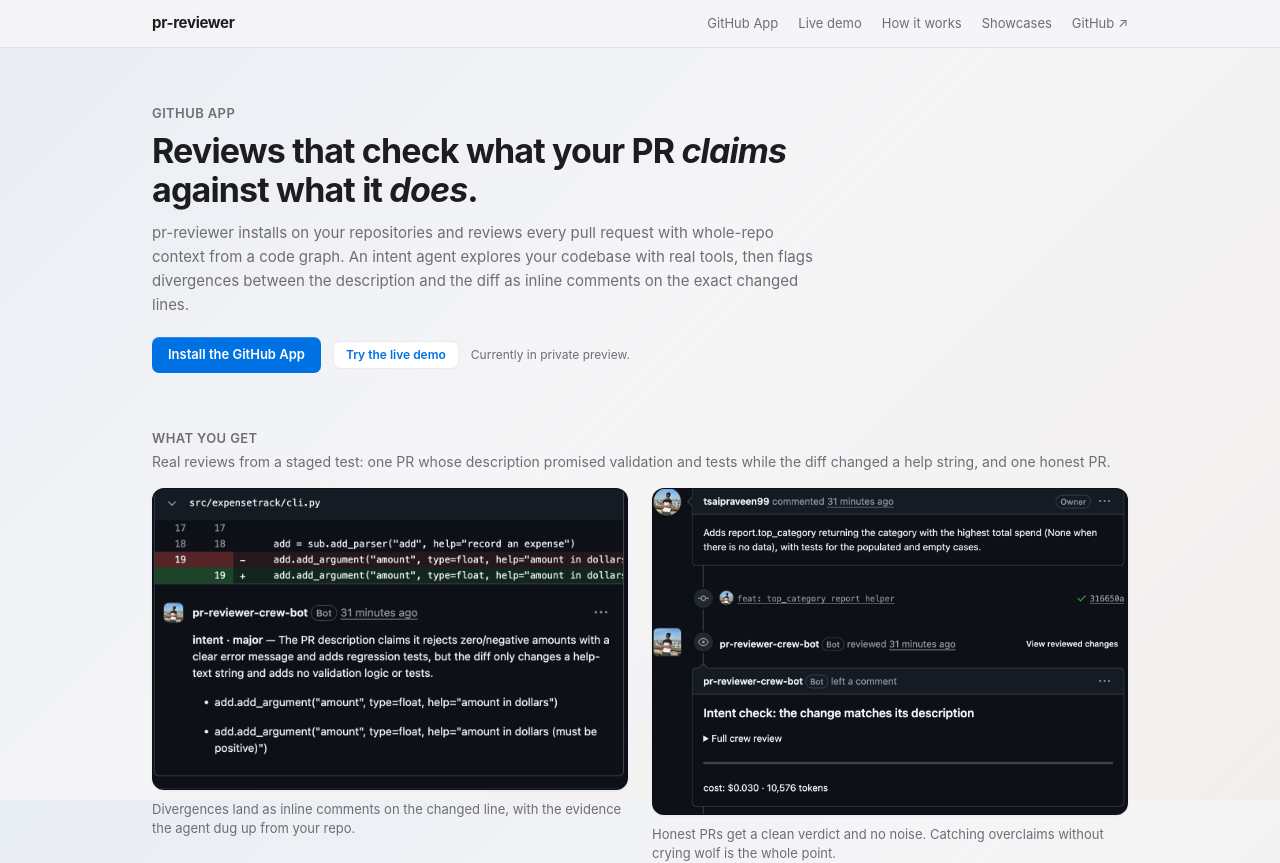
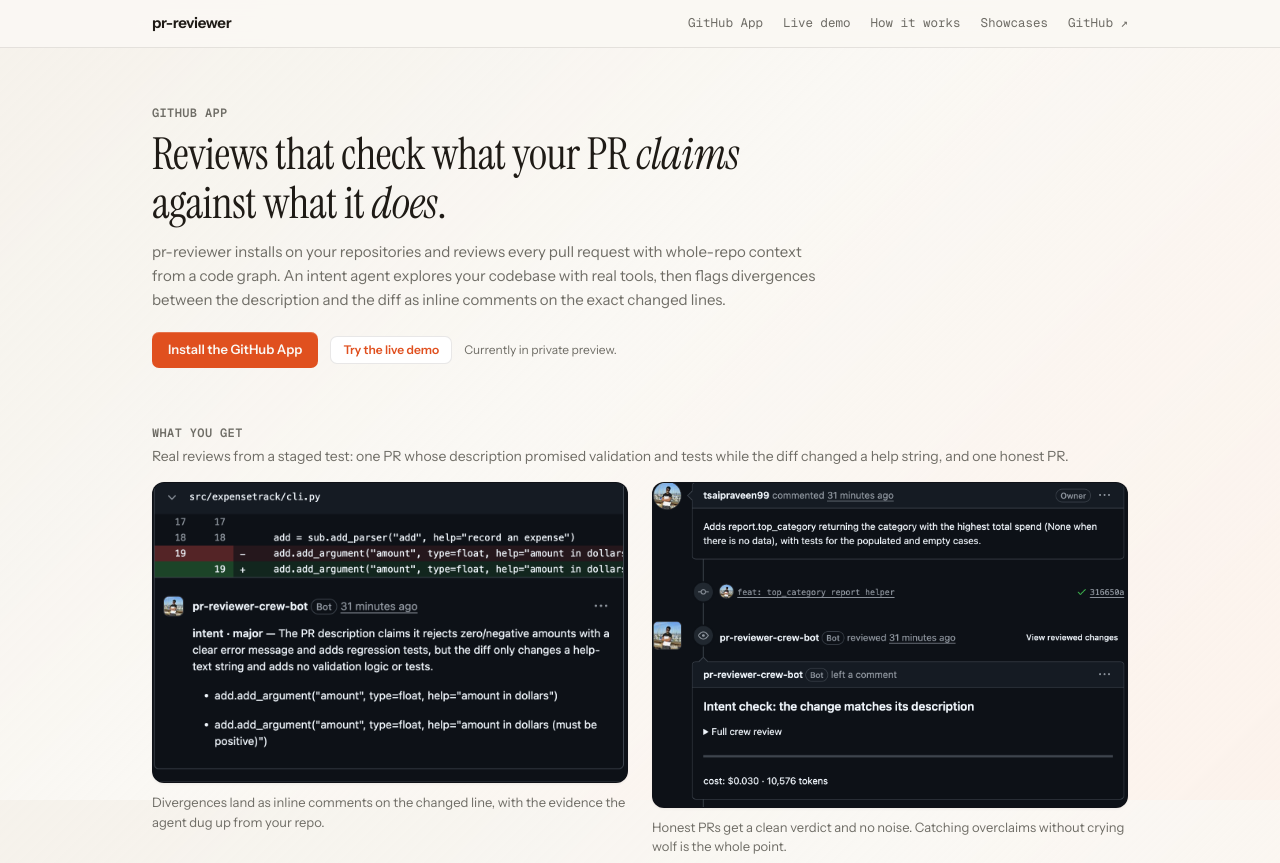
Before and after one commit to tsaipraveen99/pr-reviewer, a React (Vite) app in the folder apps/web/: page / in a window 1280 px wide. Shown: the top 863 px of the page. Built offline with nearby package versions, Linux system fonts and the light colour scheme; no server answers.

Commit message:
feat(web): ember identity — Instrument Serif/Sans + Geist Mono, portfolio palette, reliable nav scrolling

```diff
--- a/apps/web/index.html
+++ b/apps/web/index.html
@@ -4,8 +4,14 @@
     <meta charset="UTF-8" />
     <link rel="icon" type="image/svg+xml" href="/favicon.svg" />
     <meta name="viewport" content="width=device-width, initial-scale=1.0" />
-    <meta name="theme-color" content="#f5f5f7" media="(prefers-color-scheme: light)" />
-    <meta name="theme-color" content="#161617" media="(prefers-color-scheme: dark)" />
+    <meta name="theme-color" content="#faf8f4" media="(prefers-color-scheme: light)" />
+    <meta name="theme-color" content="#131414" media="(prefers-color-scheme: dark)" />
+    <link rel="preconnect" href="https://fonts.googleapis.com" />
+    <link rel="preconnect" href="https://fonts.gstatic.com" crossorigin />
+    <link
+      href="https://fonts.googleapis.com/css2?family=Instrument+Sans:ital,wght@0,400..700;1,400..700&family=Instrument+Serif:ital@0;1&family=Geist+Mono:wght@400..600&display=swap"
+      rel="stylesheet"
+    />
     <title>pr-reviewer — multi-agent PR review</title>
   </head>
   <body>
--- a/apps/web/src/components/Landing.tsx
+++ b/apps/web/src/components/Landing.tsx
@@ -1,25 +1,38 @@
+import type React from "react";
+
 const APP_URL = "https://github.com/apps/pr-reviewer-crew-bot";
 const GITHUB_URL: string =
   import.meta.env.VITE_GITHUB_URL ?? "https://github.com/tsaipraveen99/pr-reviewer";
+
+// Programmatic scroll instead of bare hash links: the permalink hash format
+// (#r=<id>) shares the fragment namespace, and re-clicking a link whose hash
+// is already set is a no-op for native anchors. scrollIntoView always works.
+function goTo(id: string) {
+  return (e: React.MouseEvent) => {
+    e.preventDefault();
+    document.getElementById(id)?.scrollIntoView({ behavior: "smooth", block: "start" });
+    history.replaceState(null, "", `#${id}`);
+  };
+}
 
 export function TopNav() {
   return (
     <nav className="top-nav">
       <div className="mx-auto flex max-w-5xl items-center justify-between px-6">
-        <a href="#top" className="nav-wordmark">
+        <a href="#top" onClick={goTo("top")} className="nav-wordmark">
           pr-reviewer
         </a>
         <div className="flex items-center gap-5">
-          <a href="#github-app" className="nav-link">
+          <a href="#github-app" onClick={goTo("github-app")} className="nav-link">
             GitHub App
           </a>
-          <a href="#demo" className="nav-link">
+          <a href="#demo" onClick={goTo("demo")} className="nav-link">
             Live demo
           </a>
-          <a href="#how" className="nav-link nav-link-wide">
+          <a href="#how" onClick={goTo("how")} className="nav-link nav-link-wide">
             How it works
           </a>
-          <a href="#showcases" className="nav-link nav-link-wide">
+          <a href="#showcases" onClick={goTo("showcases")} className="nav-link nav-link-wide">
             Showcases
           </a>
           <a href={GITHUB_URL} target="_blank" rel="noreferrer" className="nav-link">
@@ -48,7 +61,7 @@ export function Hero() {
         <a href={APP_URL} target="_blank" rel="noreferrer" className="mac-button inline-block">
           Install the GitHub App
         </a>
-        <a href="#demo" className="mac-button-secondary inline-block">
+        <a href="#demo" onClick={goTo("demo")} className="mac-button-secondary inline-block">
           Try the live demo
         </a>
         <span className="text-xs text-secondary">Currently in private preview.</span>
@@ -71,6 +84,8 @@ export function WhatYouGet() {
             <img
               src="/shots/inline-comment.png"
               alt="An inline pr-reviewer comment pinned to the changed diff line, labeled intent major"
+              width={1202}
+              height={760}
               loading="lazy"
             />
           </div>
@@ -84,6 +99,8 @@ export function WhatYouGet() {
             <img
               src="/shots/clean-pass.png"
               alt="A pr-reviewer review of an honest pull request: intent check reports the change matches its description"
+              width={1394}
+              height={954}
               loading="lazy"
             />
           </div>
--- a/apps/web/src/index.css
+++ b/apps/web/src/index.css
@@ -2,19 +2,23 @@
 
 :root {
   color-scheme: light;
-  --bg: #f5f5f7;
+  --bg: #faf8f4;
   --wallpaper: linear-gradient(
     135deg,
-    rgba(219, 228, 240, 0.5) 0%,
+    rgba(243, 239, 231, 0.7) 0%,
     var(--bg) 45%,
-    rgba(240, 232, 228, 0.5) 100%
+    rgba(255, 236, 226, 0.45) 100%
   );
   --panel: rgba(255, 255, 255, 0.72);
   --panel-solid: #ffffff;
-  --border: rgba(0, 0, 0, 0.08);
-  --text: #1d1d1f;
-  --text-2: #6e6e73;
-  --accent: #0071e3;
+  --border: rgba(31, 27, 22, 0.1);
+  --text: #1f1b16;
+  --text-2: #6f6d66;
+  --accent: #e0501f;
+  --accent-deep: #bd3f14;
+  --font-ui: "Instrument Sans", ui-sans-serif, system-ui, sans-serif;
+  --font-head: "Instrument Serif", Georgia, serif;
+  --font-code: "Geist Mono", ui-monospace, "SF Mono", Menlo, monospace;
   --ok: #34c759;
   --err: #ff3b30;
   --warn: #ff9500;
@@ -25,19 +29,20 @@
 @media (prefers-color-scheme: dark) {
   :root {
     color-scheme: dark;
-    --bg: #161617;
+    --bg: #131414;
     --wallpaper: linear-gradient(
       135deg,
-      rgba(27, 34, 48, 0.6) 0%,
+      rgba(34, 30, 27, 0.7) 0%,
       var(--bg) 45%,
-      rgba(36, 31, 42, 0.6) 100%
+      rgba(44, 32, 27, 0.55) 100%
     );
-    --panel: rgba(40, 40, 44, 0.66);
-    --panel-solid: #2c2c2e;
+    --panel: rgba(32, 33, 33, 0.72);
+    --panel-solid: #1e1f1f;
     --border: rgba(255, 255, 255, 0.1);
-    --text: #f5f5f7;
-    --text-2: #98989d;
-    --accent: #0a84ff;
+    --text: #f3efe7;
+    --text-2: #9c9a92;
+    --accent: #ff6a3d;
+    --accent-deep: #ff855e;
     --ok: #30d158;
     --err: #ff453a;
     --warn: #ff9f0a;
@@ -54,10 +59,8 @@ body {
   margin: 0;
   background-color: var(--bg);
   color: var(--text);
-  font-family:
-    -apple-system, BlinkMacSystemFont, "SF Pro Text", "SF Pro Display", "Segoe UI", Roboto,
-    "Helvetica Neue", sans-serif;
-  font-size: 14px;
+  font-family: var(--font-ui);
+  font-size: 14.5px;
   -webkit-font-smoothing: antialiased;
 }
 
@@ -115,6 +118,7 @@ h1 {
 }
 
 .card-meta {
+  font-family: var(--font-code);
   font-size: 11px;
   font-weight: 590;
   text-transform: uppercase;
@@ -123,7 +127,8 @@ h1 {
 }
 
 .eyebrow {
-  font-size: 13px;
+  font-family: var(--font-code);
+  font-size: 12px;
   font-weight: 590;
   text-transform: uppercase;
   letter-spacing: 0.03em;
@@ -131,7 +136,7 @@ h1 {
 }
 
 .mono {
-  font-family: ui-monospace, "SF Mono", Menlo, monospace;
+  font-family: var(--font-code);
   font-size: 12px;
 }
 
@@ -232,7 +237,7 @@ h1 {
 
 .mac-button {
   background: var(--accent);
-  color: #ffffff;
+  color: var(--bg);
   border: none;
   border-radius: 7px;
   padding: 8px 16px;
@@ -243,7 +248,7 @@ h1 {
   transition: background-color 0.15s ease;
 }
 .mac-button:hover:not(:disabled) {
-  background: color-mix(in srgb, var(--accent) 85%, black);
+  background: var(--accent-deep);
 }
 .mac-button:disabled {
   opacity: 0.4;
@@ -325,7 +330,7 @@ h1 {
   background: var(--panel-solid);
   border: 1px solid var(--border);
   padding: 0.15em 0.4em;
-  font-family: ui-monospace, "SF Mono", Menlo, monospace;
+  font-family: var(--font-code);
   font-size: 0.85em;
 }
 .markdown pre {
@@ -377,7 +382,8 @@ div[id] {
 }
 
 .nav-link {
-  font-size: 13px;
+  font-family: var(--font-code);
+  font-size: 12.5px;
   color: var(--text-2);
   text-decoration: none;
 }
@@ -391,10 +397,11 @@ div[id] {
 }
 
 .hero-title {
-  font-size: 34px;
-  line-height: 1.15;
-  font-weight: 700;
-  letter-spacing: -0.025em;
+  font-family: var(--font-head);
+  font-size: 44px;
+  line-height: 1.12;
+  font-weight: 400;
+  letter-spacing: -0.01em;
   color: var(--text);
   max-width: 40rem;
 }
@@ -403,7 +410,7 @@ div[id] {
 }
 @media (max-width: 640px) {
   .hero-title {
-    font-size: 27px;
+    font-size: 32px;
   }
 }
 
@@ -447,7 +454,8 @@ div[id] {
   border-radius: 999px;
   border: 1px solid var(--border);
   background: var(--panel);
-  font-size: 12px;
+  font-family: var(--font-code);
+  font-size: 11.5px;
   font-weight: 590;
   color: var(--text);
 }
@@ -460,7 +468,8 @@ div[id] {
   height: 24px;
   border-radius: 50%;
   background: var(--accent);
-  color: #fff;
+  color: var(--bg);
+  font-family: var(--font-code);
   font-size: 13px;
   font-weight: 650;
   display: inline-flex;
```
